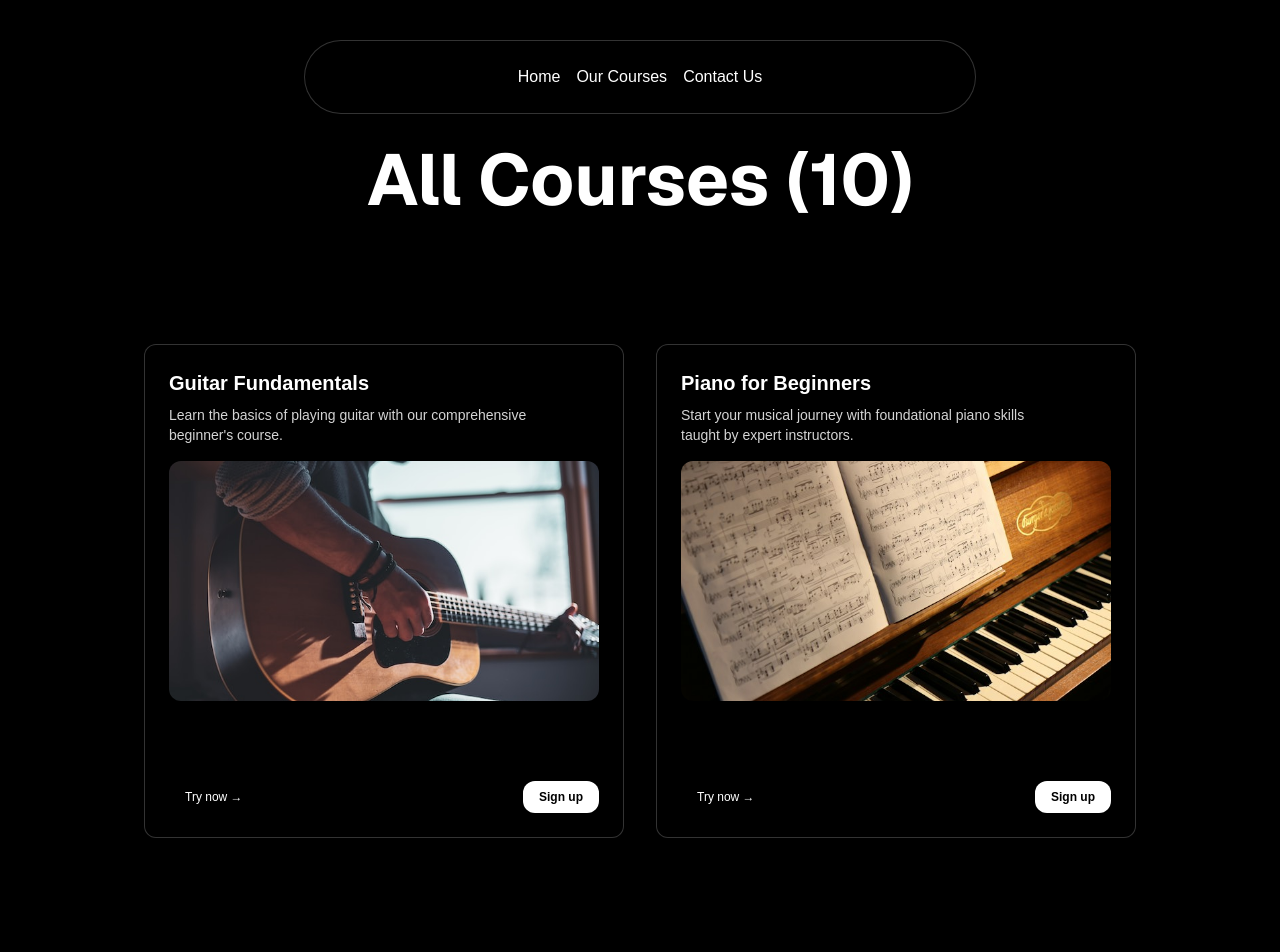
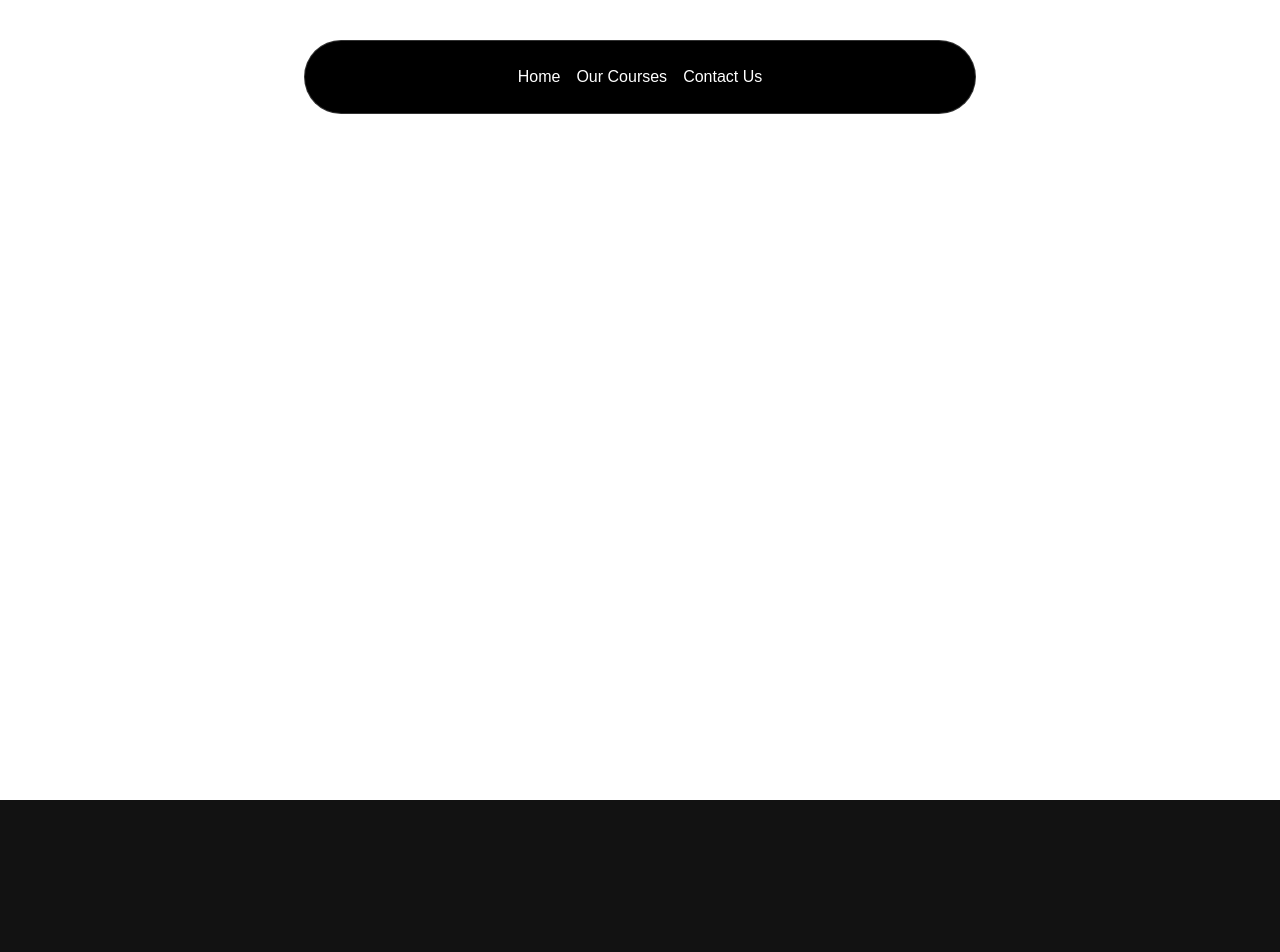
Before and after one commit to rishipatel83/musicnextjs, a Next.js app: page /contact in a window 1280 px wide. Shown: the top 952 px of the page. After the commit the page ends 800 px from the top, so only its background shows below. Built offline with nearby package versions, Linux system fonts and the light colour scheme.

Commit message:
feat: update configuration and enhance theme support with new ThemeProvider component

```diff
--- a/next.config.ts
+++ b/next.config.ts
@@ -1,12 +1,27 @@
 import type { NextConfig } from "next";
 
+// const nextConfig: NextConfig = {
+//   /* config options here */
+//   images: {
+//     domains:[
+//       'images.unsplash.com'
+//     ]
+//   }
+// };
 const nextConfig: NextConfig = {
-  /* config options here */
   images: {
-    domains:[
-      'images.unsplash.com'
-    ]
-  }
+    remotePatterns: [
+      {
+        protocol: 'https',
+        hostname: 'images.unsplash.com', // Yahan apne domain ka naam daalein
+      },
+      // Agar aur bhi domains hain, toh unhe aise hi add karein:
+      // {
+      //   protocol: 'https',
+      //   hostname: 'res.cloudinary.com',
+      // },
+    ],
+  },
 };
 
 export default nextConfig;
--- a/package.json
+++ b/package.json
@@ -12,6 +12,7 @@
     "clsx": "^2.1.1",
     "motion": "^12.40.0",
     "next": "^16.2.7",
+    "next-themes": "^0.4.6",
     "react": "19.2.4",
     "react-dom": "19.2.4",
     "simplex-noise": "^4.0.3",
--- a/src/app/contact/page.tsx
+++ b/src/app/contact/page.tsx
@@ -1,65 +1,11 @@
 'use client'
-import React from "react";
-import Image from "next/image";
-import { CardBody, CardContainer, CardItem } from "@/components/ui/3d-card";
-import courseData from "@/data/music_courses.json"
 
-function Page() {
+function page() {
     return (
-        <div className="min-h-screen bg-black py-12 pt-36">
-            <h1 className="text-lg md:text-7xl text-center font-sans font-bold mb-8 text-white">
-                All Courses ({courseData.courses.length})
-            </h1>
-            <div className="flex flex-wrap justify-center">
-                {courseData.courses.map((course, index) => (
-                    <CardContainer key={course.id || index} className="inter-var m-4">
-                        <CardBody className="bg-gray-50 relative group/card  dark:hover:shadow-2xl dark:hover:shadow-emerald-500/[0.1] dark:bg-black dark:border-white/[0.2] border-black/[0.1] w-auto sm:w-[30rem] h-auto rounded-xl p-6 border  ">
-                            <CardItem
-                            translateZ="50"
-                            className="text-xl font-bold text-neutral-600 dark:text-white"
-                            >
-                            {course.title}
-                            </CardItem>
-                            <CardItem
-                            as="p"
-                            translateZ="60"
-                            className="text-neutral-500 text-sm max-w-sm mt-2 dark:text-neutral-300"
-                            >
-                            {course.description}
-                            </CardItem>
-                            <CardItem translateZ="100" className="w-full mt-4">
-                            <Image
-                                src={course.image}
-                                height={1000}
-                                width={1000}
-                                className="h-60 w-full object-cover rounded-xl group-hover/card:shadow-xl"
-                                alt={course.title}
-                            />
-                            </CardItem>
-                            <div className="flex justify-between items-center mt-20">
-                            <CardItem
-                                translateZ={20}
-                                as="a"
-                                href="https://twitter.com/mannupaaji"
-                                target="__blank"
-                                className="px-4 py-2 rounded-xl text-xs font-normal dark:text-white"
-                            >
-                                Try now →
-                            </CardItem>
-                            <CardItem
-                                translateZ={20}
-                                as="button"
-                                className="px-4 py-2 rounded-xl bg-black dark:bg-white dark:text-black text-white text-xs font-bold"
-                            >
-                                Sign up
-                            </CardItem>
-                            </div>
-                        </CardBody>
-                        </CardContainer>
-                    ))}
-            </div>
+        <div>
+
         </div>
     )
 }
 
-export default Page
+export default page
--- a/src/app/courses/page.tsx
+++ b/src/app/courses/page.tsx
@@ -1,11 +1,65 @@
 'use client'
+import React from "react";
+import Image from "next/image";
+import { CardBody, CardContainer, CardItem } from "@/components/ui/3d-card";
+import courseData from "@/data/music_courses.json"
 
-function page() {
+function Page() {
     return (
-        <div>
-
+        <div className="min-h-screen bg-black py-12 pt-36">
+            <h1 className="text-lg md:text-7xl text-center font-sans font-bold mb-8 text-white">
+                All Courses ({courseData.courses.length})
+            </h1>
+            <div className="flex flex-wrap justify-center">
+                {courseData.courses.map((course, index) => (
+                    <CardContainer key={course.id || index} className="inter-var m-4">
+                        <CardBody className="bg-gray-50 relative group/card  dark:hover:shadow-2xl dark:hover:shadow-emerald-500/[0.1] dark:bg-black dark:border-white/[0.2] border-black/[0.1] w-auto sm:w-[30rem] h-auto rounded-xl p-6 border  ">
+                            <CardItem
+                            translateZ="50"
+                            className="text-xl font-bold text-neutral-600 dark:text-white"
+                            >
+                            {course.title}
+                            </CardItem>
+                            <CardItem
+                            as="p"
+                            translateZ="60"
+                            className="text-neutral-500 text-sm max-w-sm mt-2 dark:text-neutral-300"
+                            >
+                            {course.description}
+                            </CardItem>
+                            <CardItem translateZ="100" className="w-full mt-4">
+                            <Image
+                                src={course.image}
+                                height={1000}
+                                width={1000}
+                                className="h-60 w-full object-cover rounded-xl group-hover/card:shadow-xl"
+                                alt={course.title}
+                            />
+                            </CardItem>
+                            <div className="flex justify-between items-center mt-20">
+                            <CardItem
+                                translateZ={20}
+                                as="a"
+                                href="https://twitter.com/mannupaaji"
+                                target="__blank"
+                                className="px-4 py-2 rounded-xl text-xs font-normal dark:text-white"
+                            >
+                                Try now →
+                            </CardItem>
+                            <CardItem
+                                translateZ={20}
+                                as="button"
+                                className="px-4 py-2 rounded-xl bg-black dark:bg-white dark:text-black text-white text-xs font-bold"
+                            >
+                                Sign up
+                            </CardItem>
+                            </div>
+                        </CardBody>
+                        </CardContainer>
+                    ))}
+            </div>
         </div>
     )
 }
 
-export default page
+export default Page
--- a/src/app/layout.tsx
+++ b/src/app/layout.tsx
@@ -2,6 +2,7 @@ import type { Metadata } from "next";
 import { Geist, Geist_Mono } from "next/font/google";
 import "./globals.css";
 import Navbar from "@/components/Navbar";
+import { ThemeProvider } from "@/components/ThemeProvider";
 
 const geistSans = Geist({
   variable: "--font-geist-sans",
@@ -26,13 +27,23 @@ export default function RootLayout({
   return (
     <html
       lang="en"
-      className={`${geistSans.variable} ${geistMono.variable} h-full antialiased dark`}
+      // Fix 1: Yahan se 'dark' hata diya
+      className={`${geistSans.variable} ${geistMono.variable} h-full antialiased`}
+      // Fix 2: Yeh line Next.js ko batati hai ki theme mismatch ko ignore karo
+      suppressHydrationWarning
     >
       <body className="min-h-full flex flex-col dark:bg-black text-black dark:text-white">
-        <div className="relative w-full flex items-center justify-center">
-        <Navbar/>
-        </div>
-        {children}
+        <ThemeProvider
+          attribute="class"
+          defaultTheme="dark"
+          enableSystem
+          disableTransitionOnChange
+        >
+          <div className="relative w-full flex items-center justify-center">
+            <Navbar/>
+          </div>
+          {children}
+        </ThemeProvider>
       </body>
     </html>
   );
--- /dev/null
+++ b/src/components/ThemeProvider.tsx
@@ -0,0 +1,11 @@
+"use client";
+
+import * as React from "react";
+import { ThemeProvider as NextThemesProvider } from "next-themes";
+
+    export function ThemeProvider({
+    children,
+    ...props
+    }: React.ComponentProps<typeof NextThemesProvider>) {
+    return <NextThemesProvider {...props}>{children}</NextThemesProvider>;
+}
--- a/src/components/ui/navbar-menu.tsx
+++ b/src/components/ui/navbar-menu.tsx
@@ -117,7 +117,7 @@ export const HoveredLink = ({ children, ...rest }: React.ComponentProps<typeof L
 return (
     <Link
     {...rest}
-    className="text-neutral-700 dark:text-neutral-200 hover:text-black "
+    className="text-neutral-700 dark:text-neutral-200 hover:text-black dark:hover:text-neutral-50"
     >
     {children}
     </Link>
```
Also changed, not shown: 1 other file (tests, documents, lock files or other folders).
